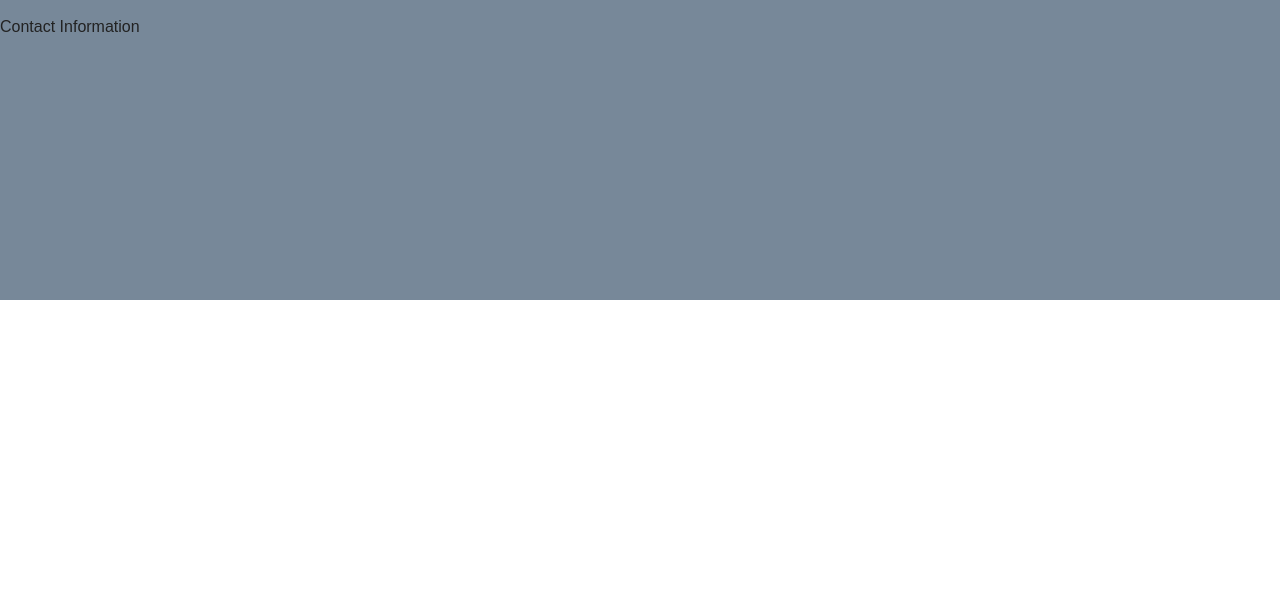
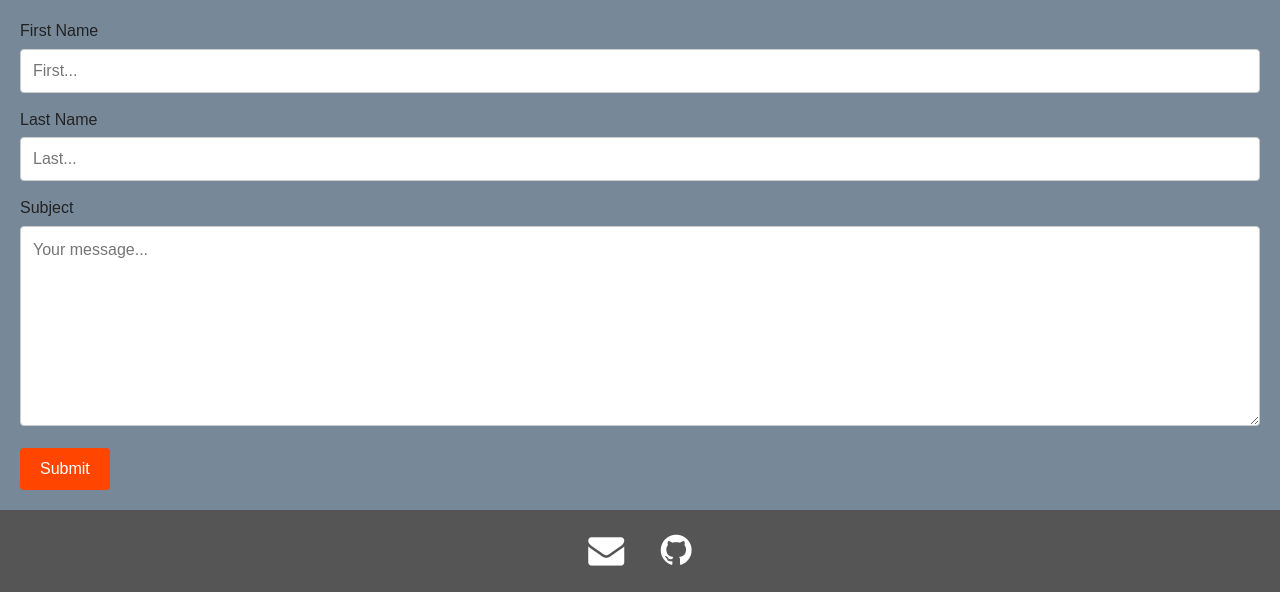
Before and after one commit to kenneds6/SeanSite3, a plain HTML site: page index.html in a window 1280 px wide. Shown: the part 2214-2806 px from the top of the page. Before the commit the page ends 2514 px from the top, so only its background shows below. Drawn offline with nearby package versions, Linux system fonts and the light colour scheme.

Commit message:
version 0.3

```diff
--- a/css/main.css
+++ b/css/main.css
@@ -127,6 +127,8 @@ body {margin: 0;}
     background-color: white;
     text-align: center;
     padding-top: 30px;
+
+    font-size: 100%;
     margin-top: 30px;
     height: 700px;
     font-family: "Helvetica Neue", Helvetica, Arial, sans-serif;
@@ -168,6 +170,64 @@ body {margin: 0;}
 }
 
 
+/* Style inputs with type="text", select elements and textareas */
+input[type=text], select, textarea {
+    width: 100%; /* Full width */
+    padding: 12px; /* Some padding */
+    border: 1px solid #ccc; /* Gray border */
+    border-radius: 4px; /* Rounded borders */
+    box-sizing: border-box; /* Make sure that padding and width stays in place */
+    margin-top: 6px; /* Add a top margin */
+    margin-bottom: 16px; /* Bottom margin */
+    resize: vertical /* Allow the user to vertically resize the textarea (not horizontally) */
+}
+
+/* Style the submit button with a specific background color etc */
+input[type=submit] {
+    background-color: orangered;
+    color: white;
+    padding: 12px 20px;
+    border: none;
+    border-radius: 4px;
+    cursor: pointer;
+}
+
+/* When moving the mouse over the submit button, add a darker green color */
+input[type=submit]:hover {
+    background-color: orange;
+}
+
+/* Add a background color and some padding around the form */
+.container {
+
+    background-color: lightslategrey;
+    padding: 20px;
+}
+
+.contact-bar {
+    text-align: center;
+    width: 100%; /* Full-width */
+    background-color: #555; /* Dark-grey background */
+    overflow: auto; /* Overflow due to float */
+}
+
+.contact-bar a {
+    text-align: center;
+    padding: 14px 16px;
+
+    width: 100%; /* Equal width (5 icons with 20% width each = 100%)*/
+
+    transition: all 0.3s ease; /* Add transition for hover effects */
+    color: white; /* White text color */
+    font-size: 36px; /* Increased font size */
+}
+.icon-bar a:hover {
+    background-color: #000; /* Add a hover color */
+}
+
+.active {
+    background-color: #4CAF50; /* Add an active/current color */
+}
 
 
 
--- a/index.html
+++ b/index.html
@@ -12,6 +12,7 @@
 
         <link rel="stylesheet" href="css/normalize.css">
         <link rel="stylesheet" href="css/main.css">
+        <link rel="stylesheet" href="https://cdnjs.cloudflare.com/ajax/libs/font-awesome/4.7.0/css/font-awesome.min.css">
         <script src="js/vendor/modernizr-2.8.3.min.js"></script>
     </head>
     <body>
@@ -55,8 +56,27 @@
         <div id="bottom" class="bottompic">
             <img src="seanatdesk.jpg" width="100%" height="auto" style="display: inline-block">
         </div>
-        <div id="contact" class="contactMe">
-            <p>Contact Information</p>
+
+        <div id = "contact" class="container">
+            <form action="/action_page.php">
+
+                <label for="fname">First Name</label>
+                <input type="text" id="fname" name="firstname" placeholder="First...">
+
+                <label for="lname">Last Name</label>
+                <input type="text" id="lname" name="lastname" placeholder="Last...">
+
+                <label for="subject">Subject</label>
+                <textarea id="subject" name="subject" placeholder="Your message..." style="height:200px"></textarea>
+
+                <input type="submit" value="Submit">
+
+            </form>
+        </div>
+        <div class="contact-bar">
+            <p><a href="mailto:kenneds6@mail.uc.edu"><i class="fa fa-envelope"></i></a>
+                <a href="https://github.com/kenneds6"><i class="fa fa-github" aria-hidden="true"></i></a>
+            </p>
 
         </div>
 
```
